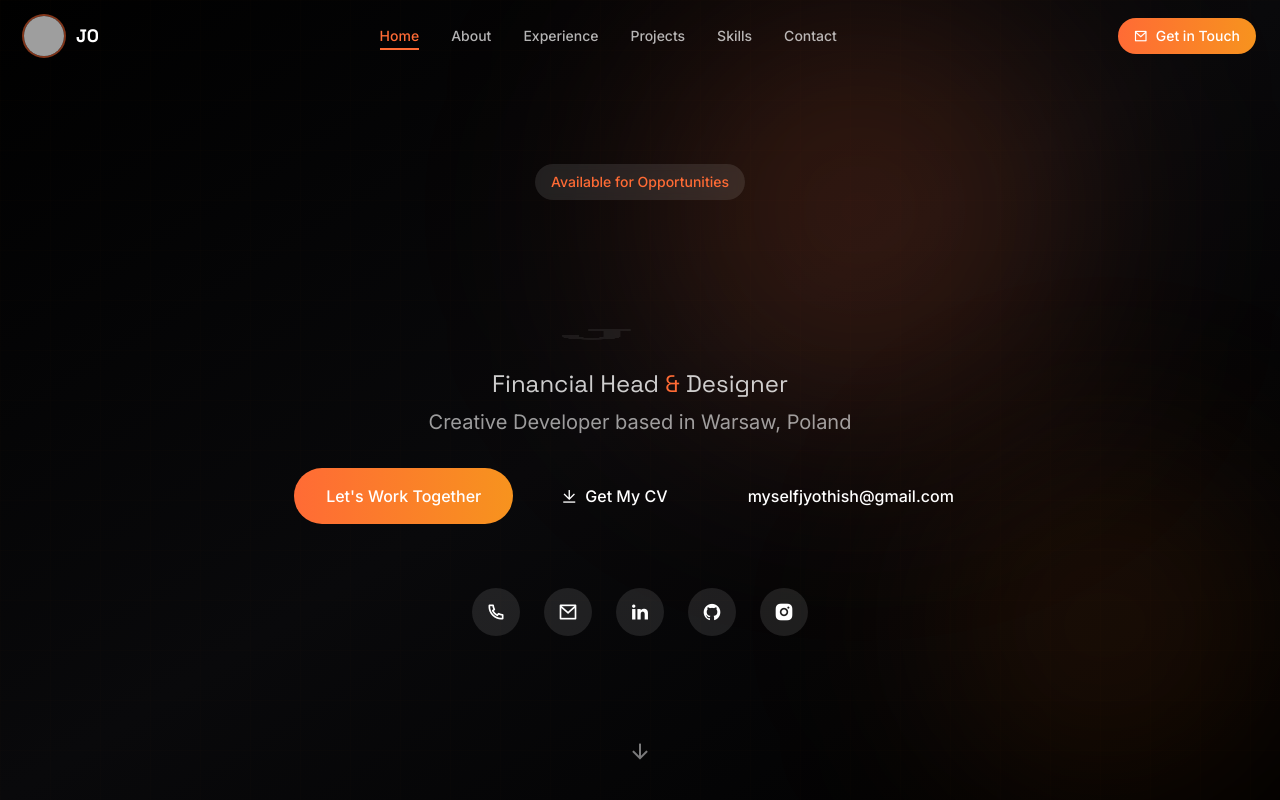
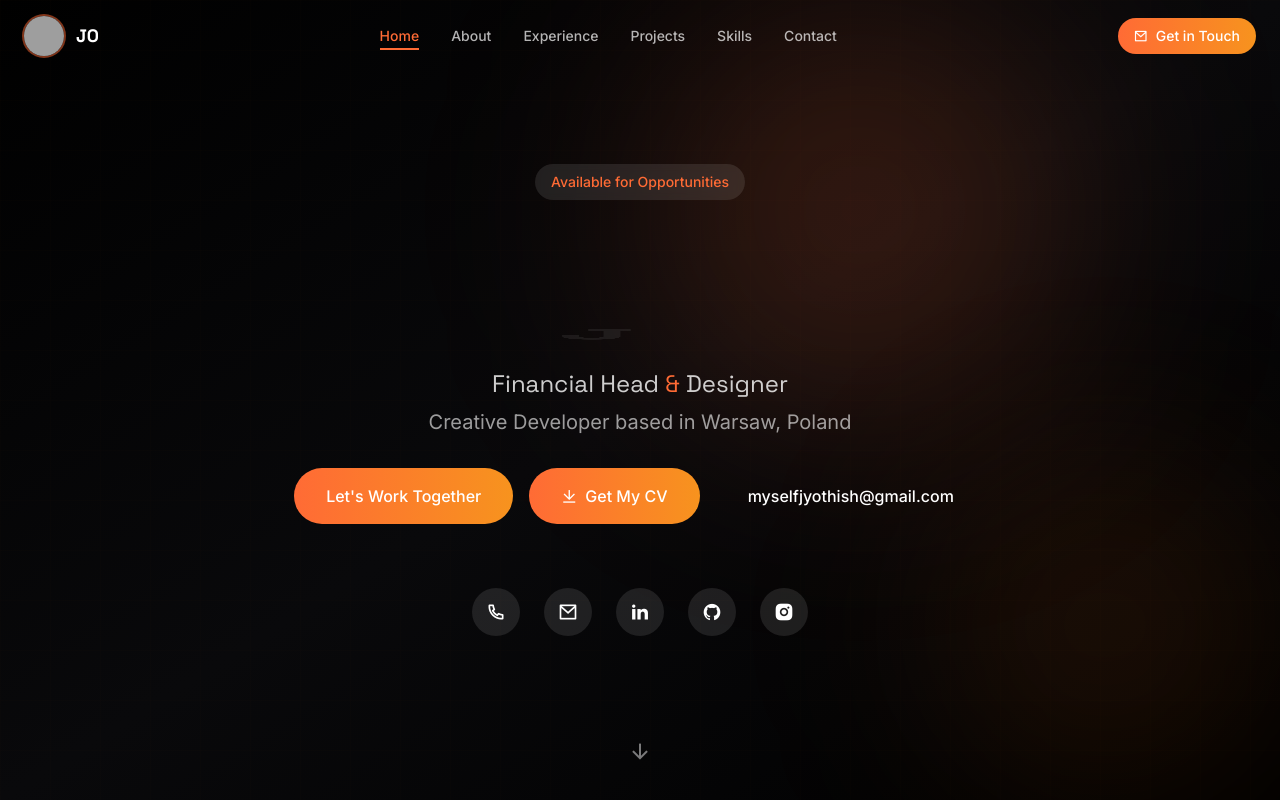
Before and after one commit to jothish-lux/portfolio, a React (Vite) app: page / in a window 1280 px wide. Shown: the top 800 px of the page. Built offline with nearby package versions, Linux system fonts and the light colour scheme; grey boxes are pictures that could not be loaded.

Commit message:
Add CV PDF

```diff
--- a/src/pages/home/components/Hero.tsx
+++ b/src/pages/home/components/Hero.tsx
@@ -124,7 +124,7 @@ export default function Hero() {
 <a
   href="/cv/Jyothish_CV.pdf"
   download
-  className="px-8 py-4 border-2 border-[#FF6B35]/30 rounded-full font-medium hover:bg-[#FF6B35]/10 transition-all hover:scale-105 cursor-pointer whitespace-nowrap portrait:w-full portrait:max-w-xs portrait:py-3 portrait:text-sm"
+  className="px-8 py-4 bg-gradient-to-r from-[#FF6B35] to-[#F7931E] rounded-full font-medium hover:shadow-2xl hover:shadow-[#FF6B35]/50 transition-all hover:scale-105 cursor-pointer whitespace-nowrap portrait:w-full portrait:max-w-xs portrait:py-3 portrait:text-sm"
 >
   <i className="ri-download-line mr-2"></i>
   Get My CV
```
